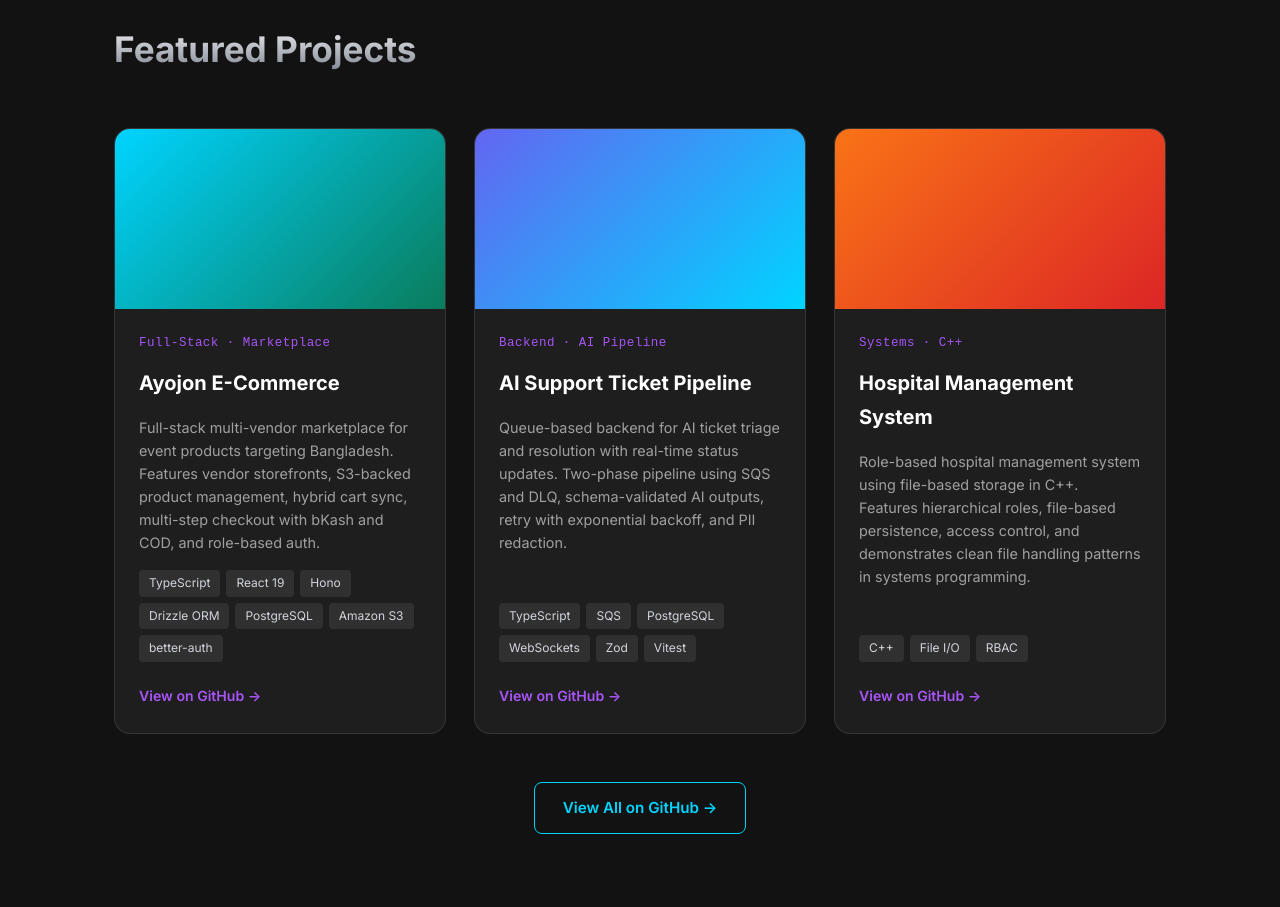
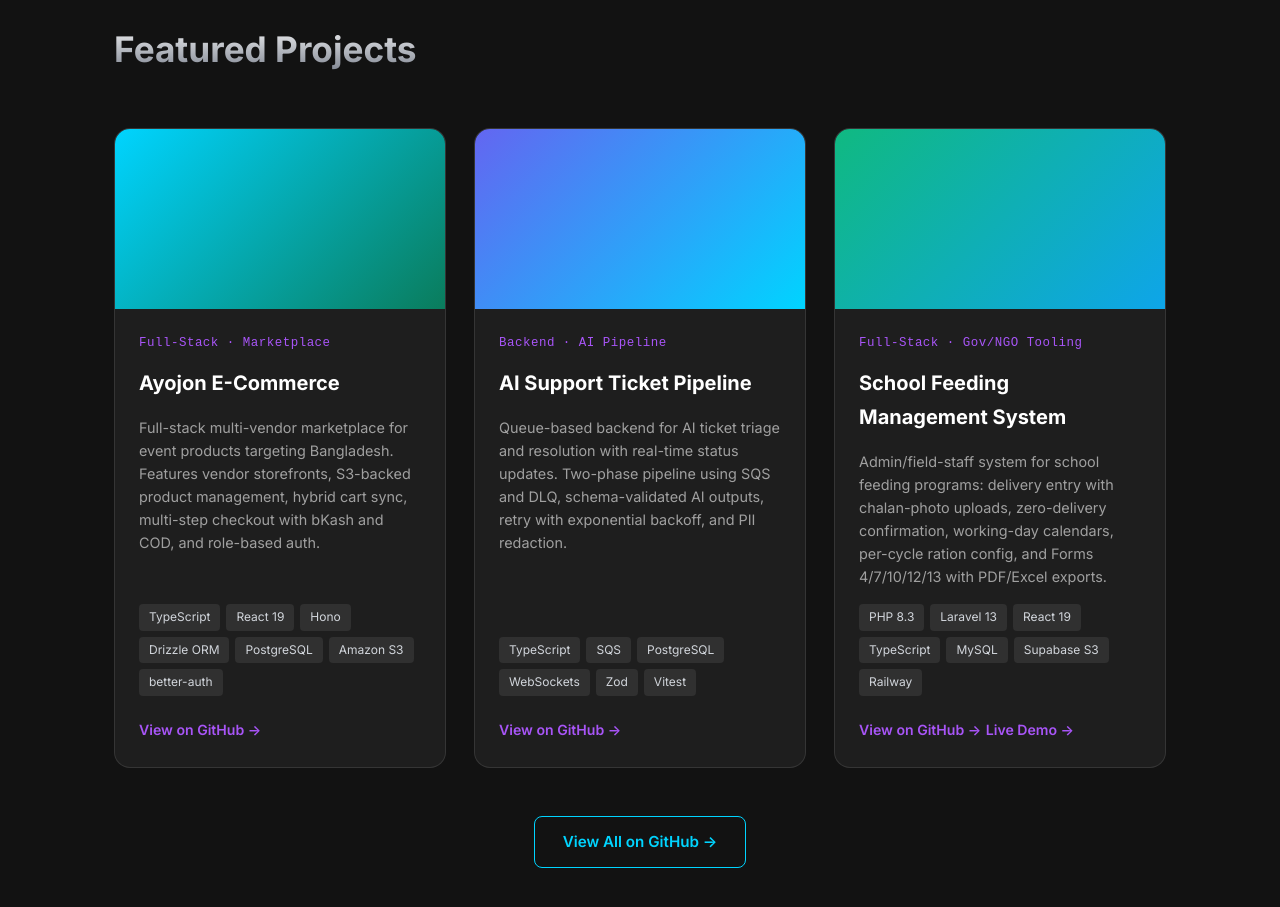
Before and after one commit to khalludi03/portfolio, a plain HTML site: page index.html in a window 1280 px wide. Shown: the part 860-1767 px from the top of the page. Drawn offline with Linux system fonts and the light colour scheme; a web font is replaced by a local one.

Commit message:
feat(portfolio): replace hospital project with school feeding system

```diff
--- a/index.html
+++ b/index.html
@@ -115,25 +115,30 @@
         </article>
 
         <article class="project-card fade-in">
-          <div class="project-card__image" style="background: linear-gradient(135deg, #f97316 0%, #dc2626 100%)">
+          <div class="project-card__image" style="background: linear-gradient(135deg, #10b981 0%, #0ea5e9 100%)">
             <div class="project-card__overlay">
-              <a href="https://github.com/Tanjim605/Hospital_Management_System" target="_blank" rel="noopener" class="project-card__action">
+              <a href="https://github.com/khalludi03/School-Feeding-Management-System-" target="_blank" rel="noopener" class="project-card__action">
                 <svg width="16" height="16" viewBox="0 0 24 24" fill="currentColor"><path d="M12 0C5.37 0 0 5.37 0 12c0 5.31 3.435 9.795 8.205 11.385.6.105.825-.255.825-.57 0-.285-.015-1.23-.015-2.235-3.015.555-3.795-.735-4.035-1.41-.135-.345-.72-1.41-1.23-1.695-.42-.225-1.02-.78-.015-.795.945-.015 1.62.87 1.845 1.23 1.08 1.815 2.805 1.305 3.495.99.105-.78.42-1.305.765-1.605-2.67-.3-5.46-1.335-5.46-5.925 0-1.305.465-2.385 1.23-3.225-.12-.3-.54-1.53.12-3.18 0 0 1.005-.315 3.3 1.23.96-.27 1.98-.405 3-.405s2.04.135 3 .405c2.295-1.56 3.3-1.23 3.3-1.23.66 1.65.24 2.88.12 3.18.765.84 1.23 1.905 1.23 3.225 0 4.605-2.805 5.625-5.475 5.925.435.375.81 1.095.81 2.22 0 1.605-.015 2.895-.015 3.3 0 .315.225.69.825.57A12.02 12.02 0 0024 12c0-6.63-5.37-12-12-12z"/></svg>
                 GitHub
               </a>
             </div>
           </div>
           <div class="project-card__body">
-            <span class="project-card__category">Systems · C++</span>
-            <h3>Hospital Management System</h3>
-            <p class="project-card__desc">Role-based hospital management system using file-based storage in C++. Features hierarchical roles, file-based persistence, access control, and demonstrates clean file handling patterns in systems programming.</p>
+            <span class="project-card__category">Full-Stack · Gov/NGO Tooling</span>
+            <h3>School Feeding Management System</h3>
+            <p class="project-card__desc">Admin/field-staff system for school feeding programs: delivery entry with chalan-photo uploads, zero-delivery confirmation, working-day calendars, per-cycle ration config, and Forms 4/7/10/12/13 with PDF/Excel exports.</p>
             <div class="badges project-card__tech">
-              <span class="badge badge--sm">C++</span>
-              <span class="badge badge--sm">File I/O</span>
-              <span class="badge badge--sm">RBAC</span>
+              <span class="badge badge--sm">PHP 8.3</span>
+              <span class="badge badge--sm">Laravel 13</span>
+              <span class="badge badge--sm">React 19</span>
+              <span class="badge badge--sm">TypeScript</span>
+              <span class="badge badge--sm">MySQL</span>
+              <span class="badge badge--sm">Supabase S3</span>
+              <span class="badge badge--sm">Railway</span>
             </div>
             <div class="project-card__footer">
-              <a href="https://github.com/Tanjim605/Hospital_Management_System" target="_blank" rel="noopener">View on GitHub →</a>
+              <a href="https://github.com/khalludi03/School-Feeding-Management-System-" target="_blank" rel="noopener">View on GitHub →</a>
+              <a href="https://sfp-web-app-production.up.railway.app/" target="_blank" rel="noopener">Live Demo →</a>
             </div>
           </div>
         </article>
```
Also changed, not shown: 1 other file.
